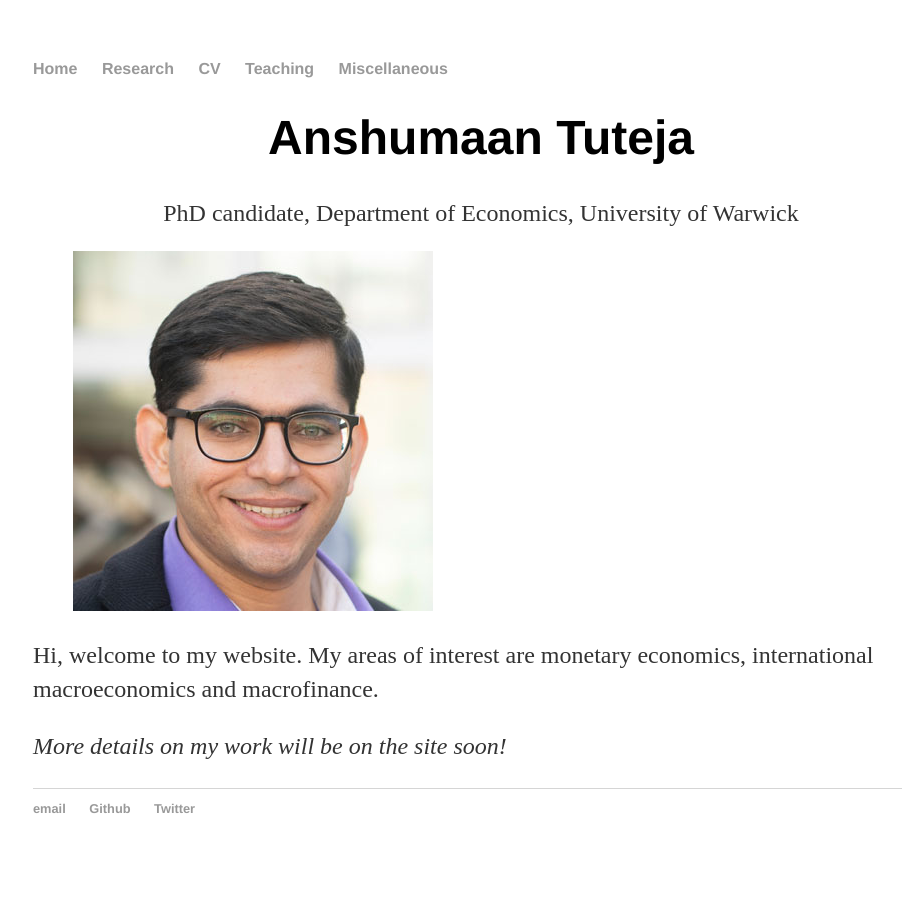
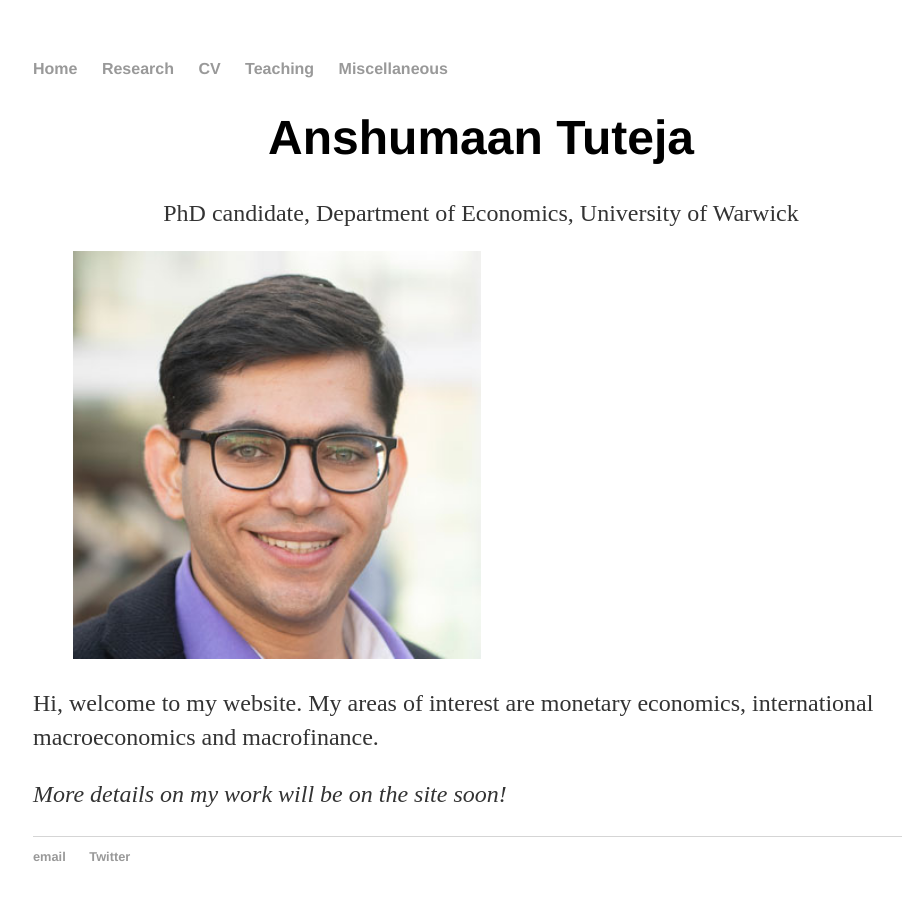
Before and after one commit to anshumaan-tuteja/anshumaan-tuteja.github.io, a Jekyll site: the page built from index.html, in a window 1280 px wide. Shown: the whole page, without its empty margins (159-1061 px from the left). Built offline with Jekyll 4.4.1, drawn with Linux system fonts in a browser that asks for light colours; before the commit the page ends 900 px from its top, so only the background shows below that.

Commit message:
Update default.html

```diff
--- a/_layouts/default.html
+++ b/_layouts/default.html
@@ -9,7 +9,7 @@
 			<nav>
 				<ul>
 					<li><a href="/">Home</a></li>
-					<li><a href="/research">Research</a></li>
+					<li><a href="_pages/research.md">Research</a></li>
 					<li><a href="/cv">CV</a></li>
 					<li><a href="/teaching">Teaching</a></li>
 					<li><a href="/misc">Miscellaneous</a></li>
@@ -21,9 +21,7 @@
 			<p style="text-align:center;margin-bottom: 20px;"> PhD candidate, Department of Economics, University of Warwick </p>
 
 			<figure>
-				<picture>
-					<img src="assets/img/Anshumaan photo.jpg" alt="AT" />
-				</picture>
+				<img src="assets/img/Anshumaan photo.jpg" alt="AT" style="width: 50%; height: auto;" />
 			</figure>
 
 
@@ -33,7 +31,7 @@
 			<footer>
 				<ul>
 					<li><a href="mailto:a.tuteja.1@warwick.ac.uk">email</a></li>
-					<li><a href="https://github.com/anshumaan-tuteja">Github</a></li>
+					<!--- <li><a href="https://github.com/anshumaan-tuteja">Github</a></li> --->
 					<li><a href="https://twitter.com/AnshumaanTuteja">Twitter</a></li>
 				</ul>
 			</footer>
```
